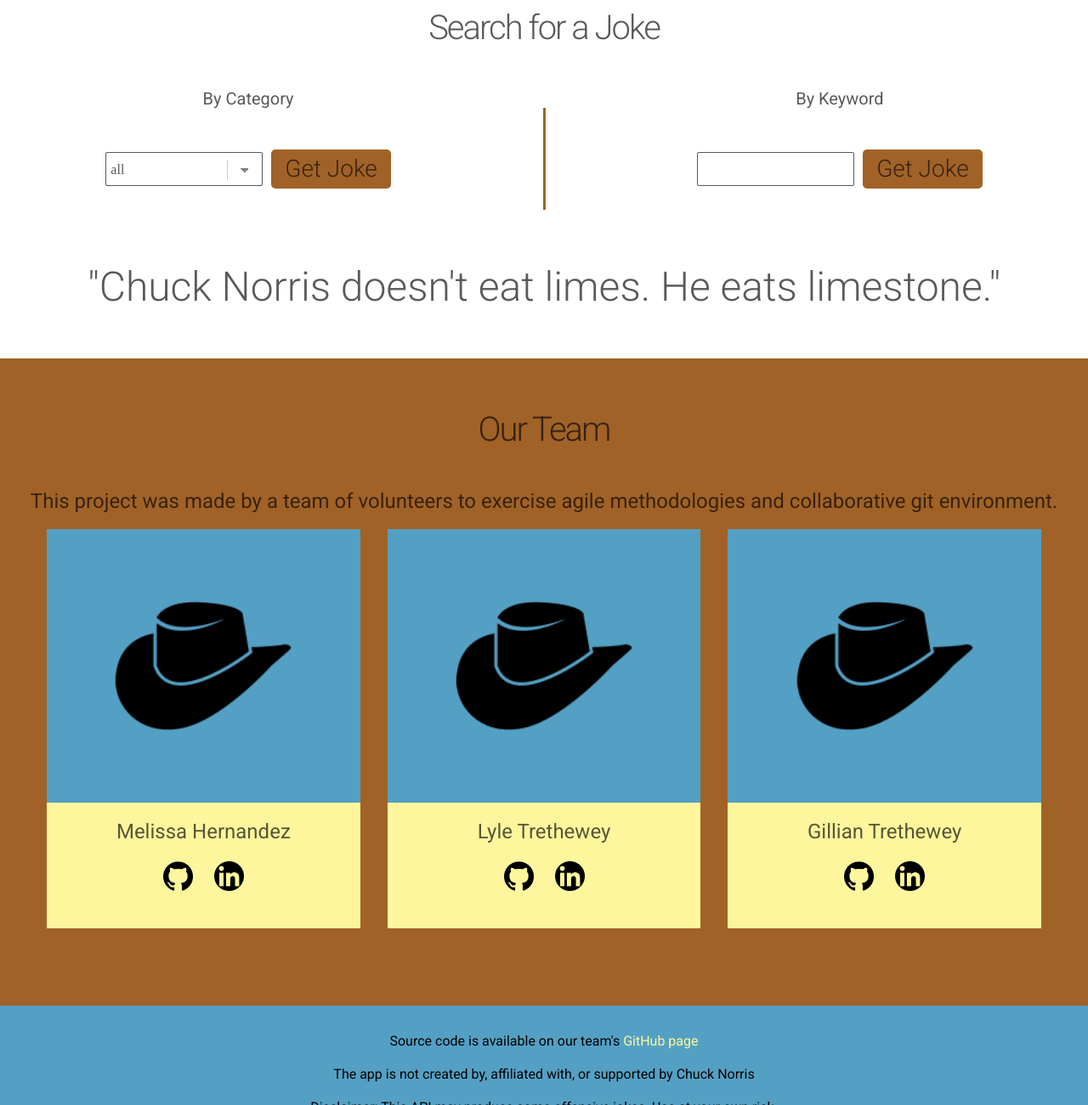
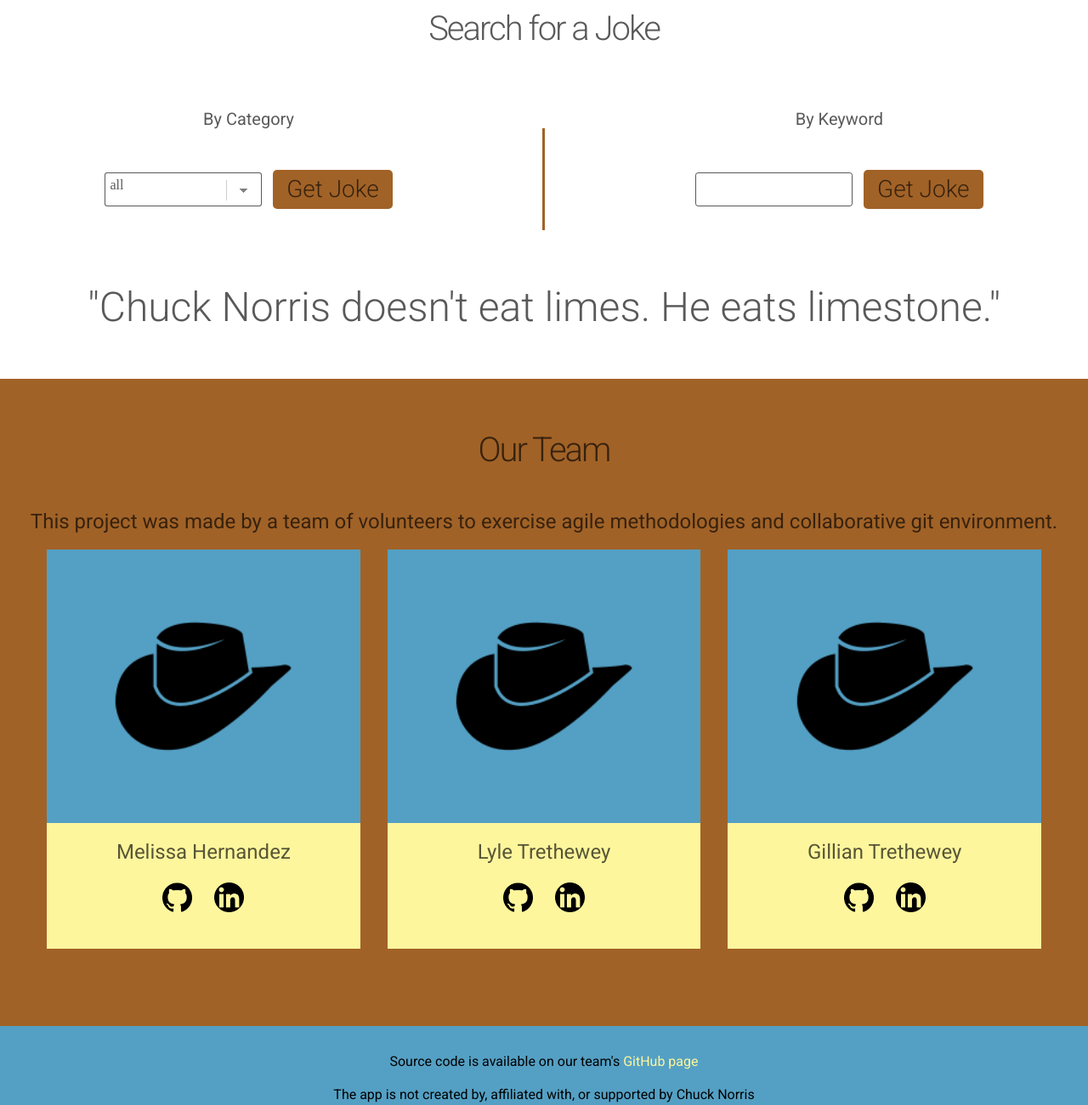
Before and after one commit to chingu-voyages/v42-toucans-team-02, a plain HTML site: page index.html in a window 1280 px wide. Shown: the part 774-2075 px from the top of the page at 85% size. Drawn offline with Linux system fonts and the light colour scheme.

Commit message:
Update some px elements to rem for responsiveness

```diff
--- a/css/styles.css
+++ b/css/styles.css
@@ -203,8 +203,8 @@ figure.chuck-container {
 }
 
 .search-title {
-  margin-bottom: 25px;
-  margin-top: 10px;
+  margin-bottom: 3rem;
+  margin-top: 0.7rem;
   animation-name: animation;
   animation-duration: 5s;
 }
@@ -228,11 +228,11 @@ figure.chuck-container {
   display: flex;
   justify-content: center;
   align-items: center;
-  gap: 10px;
+  gap: 0.8rem;
 }
 
 #category {
-  line-height: 35px;
+  line-height: 1.5rem;
   background-image:
     linear-gradient(45deg, transparent 50%, gray 50%),
     linear-gradient(135deg, gray 50%, transparent 50%),
@@ -250,7 +250,7 @@ figure.chuck-container {
 
 select, input {
   border: 1px solid rgba(0, 0, 0, 0.65);
-  border-radius: 2px;
+  border-radius: 0.2em;
   padding: 2px 5px;
   width: 185px;
   height: 40px;
@@ -392,7 +392,7 @@ figure figcaption {
   display: flex;
   justify-content: center;
   align-items: center;
-  gap: 10px;
+  gap: 0.7rem;
   height: 80px;
   padding: 0;
   margin: 0;
```
